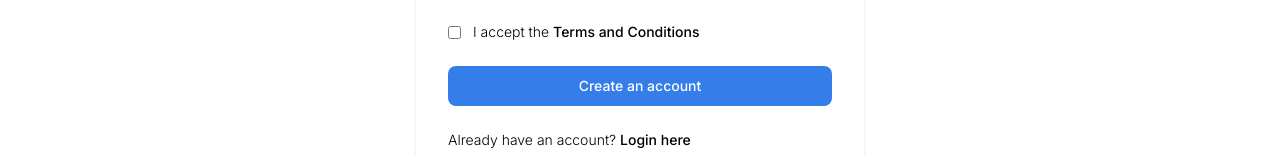
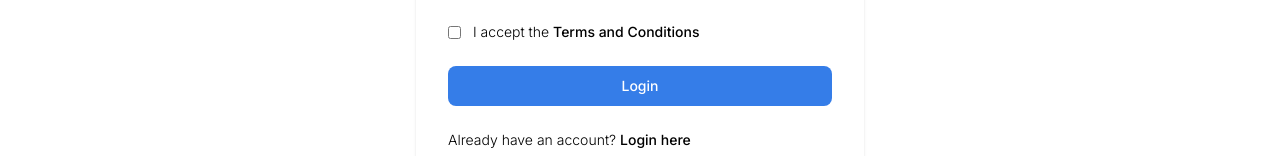
Before and after one commit to Newtonkamau14/Kenya-Open-Data, a React (Vite) app in the folder client/: page /signup in a window 1280 px wide. Shown: the part 547-703 px from the top of the page. Built offline with nearby package versions, Linux system fonts and the light colour scheme.

Commit message:
feat: add dynamic spinner to login and signup form buttons

```diff
--- /dev/null
+++ b/client/src/components/DynamicSpinner.tsx
@@ -0,0 +1,23 @@
+export default function DynamicSpinner() {
+    return (
+      <div role="status">
+        <svg
+          aria-hidden="true"
+          className="inline w-6 h-6 text-gray-200 animate-spin dark:text-gray-600 fill-gray-600 dark:fill-gray-300"
+          viewBox="0 0 100 101"
+          fill="none"
+          xmlns="http://www.w3.org/2000/svg"
+        >
+          <path
+            d="M100 50.5908C100 78.2051 77.6142 100.591 50 100.591C22.3858 100.591 0 78.2051 0 50.5908C0 22.9766 22.3858 0.59082 50 0.59082C77.6142 0.59082 100 22.9766 100 50.5908ZM9.08144 50.5908C9.08144 73.1895 27.4013 91.5094 50 91.5094C72.5987 91.5094 90.9186 73.1895 90.9186 50.5908C90.9186 27.9921 72.5987 9.67226 50 9.67226C27.4013 9.67226 9.08144 27.9921 9.08144 50.5908Z"
+            fill="currentColor"
+          />
+          <path
+            d="M93.9676 39.0409C96.393 38.4038 97.8624 35.9116 97.0079 33.5539C95.2932 28.8227 92.871 24.3692 89.8167 20.348C85.8452 15.1192 80.8826 10.7238 75.2124 7.41289C69.5422 4.10194 63.2754 1.94025 56.7698 1.05124C51.7666 0.367541 46.6976 0.446843 41.7345 1.27873C39.2613 1.69328 37.813 4.19778 38.4501 6.62326C39.0873 9.04874 41.5694 10.4717 44.0505 10.1071C47.8511 9.54855 51.7191 9.52689 55.5402 10.0491C60.8642 10.7766 65.9928 12.5457 70.6331 15.2552C75.2735 17.9648 79.3347 21.5619 82.5849 25.841C84.9175 28.9121 86.7997 32.2913 88.1811 35.8758C89.083 38.2158 91.5421 39.6781 93.9676 39.0409Z"
+            fill="currentFill"
+          />
+        </svg>
+        <span className="sr-only">Loading...</span>
+      </div>
+    );
+  }
--- a/client/src/pages/Login.tsx
+++ b/client/src/pages/Login.tsx
@@ -5,6 +5,9 @@
 import visibility from "../assets/visibility.svg";
 import visibilityOff from "../assets/visibility_off.svg";
 import PageTitle from "../components/PageTitle";
+import DynamicSpinner from "../components/DynamicSpinner";
+
+
 
 function Login() {
   const [email, setEmail] = useState<string>("");
@@ -15,7 +18,6 @@
   const handleSubmit = async (event: React.FormEvent<HTMLFormElement>) => {
     event.preventDefault();
     login(email, password);
-
   };
 
   const handleVisibility = () => {
@@ -23,7 +25,7 @@
   };
   return (
     <>
-    <PageTitle title="Login"/>
+      <PageTitle title="Login" />
       <section className="h-screen">
         <div className="flex flex-col items-center justify-center px-6 py-8 mx-auto md:h-screen lg:py-0">
           <div className="w-full rounded-lg shadow dark:border md:mt-0 sm:max-w-md xl:p-0 bg-[#F3F4F6] border-gray-700">
@@ -32,7 +34,7 @@
                 Login
               </h1>
               <form className="space-y-4 md:space-y-6" onSubmit={handleSubmit}>
-              {error && <div className="text-red-600">{error}</div>}
+                {error && <div className="text-red-600">{error}</div>}
 
                 <div>
                   <label
@@ -85,9 +87,11 @@
                 <button
                   disabled={isLoading}
                   type="submit"
-                  className="bg-[#357de8] text-white w-full font-medium rounded-lg text-sm px-5 py-2.5 text-center hover:bg-[#7298ee]"
+                  className={`bg-[#357de8] text-white w-full font-medium rounded-lg text-sm px-5 py-2.5 text-center hover:bg-[#7298ee]  ${
+                    isLoading ? "cursor-not-allowed opacity-50" : ""
+                  }`}
                 >
-                  Login
+                  {isLoading ? <DynamicSpinner /> : "Login"}
                 </button>
                 <p className="text-sm font-light">
                   Don't have an account?{" "}
--- a/client/src/pages/Signup.tsx
+++ b/client/src/pages/Signup.tsx
@@ -5,6 +5,7 @@
 import visibility from "../assets/visibility.svg";
 import visibilityOff from "../assets/visibility_off.svg";
 import PageTitle from "../components/PageTitle";
+import DynamicSpinner from "../components/DynamicSpinner";
 
 function Signup() {
   const [email, setEmail] = useState<string>("");
@@ -161,9 +162,11 @@
                 <button
                   disabled={isLoading}
                   type="submit"
-                  className="bg-[#357de8] text-white w-full font-medium rounded-lg text-sm px-5 py-2.5 text-center hover:bg-[#7298ee]"
+                  className={`bg-[#357de8] text-white w-full font-medium rounded-lg text-sm px-5 py-2.5 text-center hover:bg-[#7298ee]  ${
+                    isLoading ? "cursor-not-allowed opacity-50" : ""
+                  }`}
                 >
-                  Create an account
+                  {isLoading ? <DynamicSpinner /> : "Login"}
                 </button>
                 <p className="text-sm font-light">
                   Already have an account?{" "}
```
